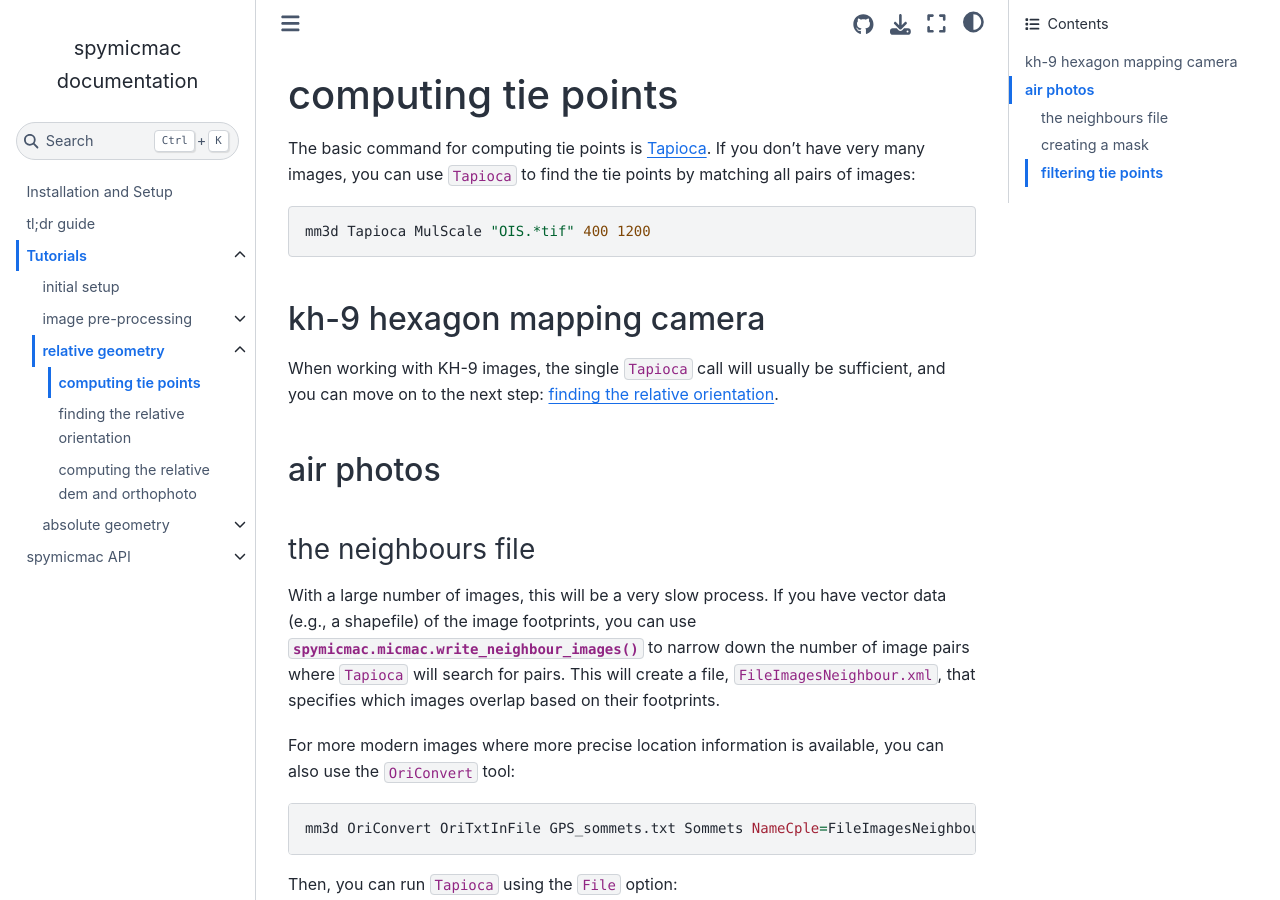
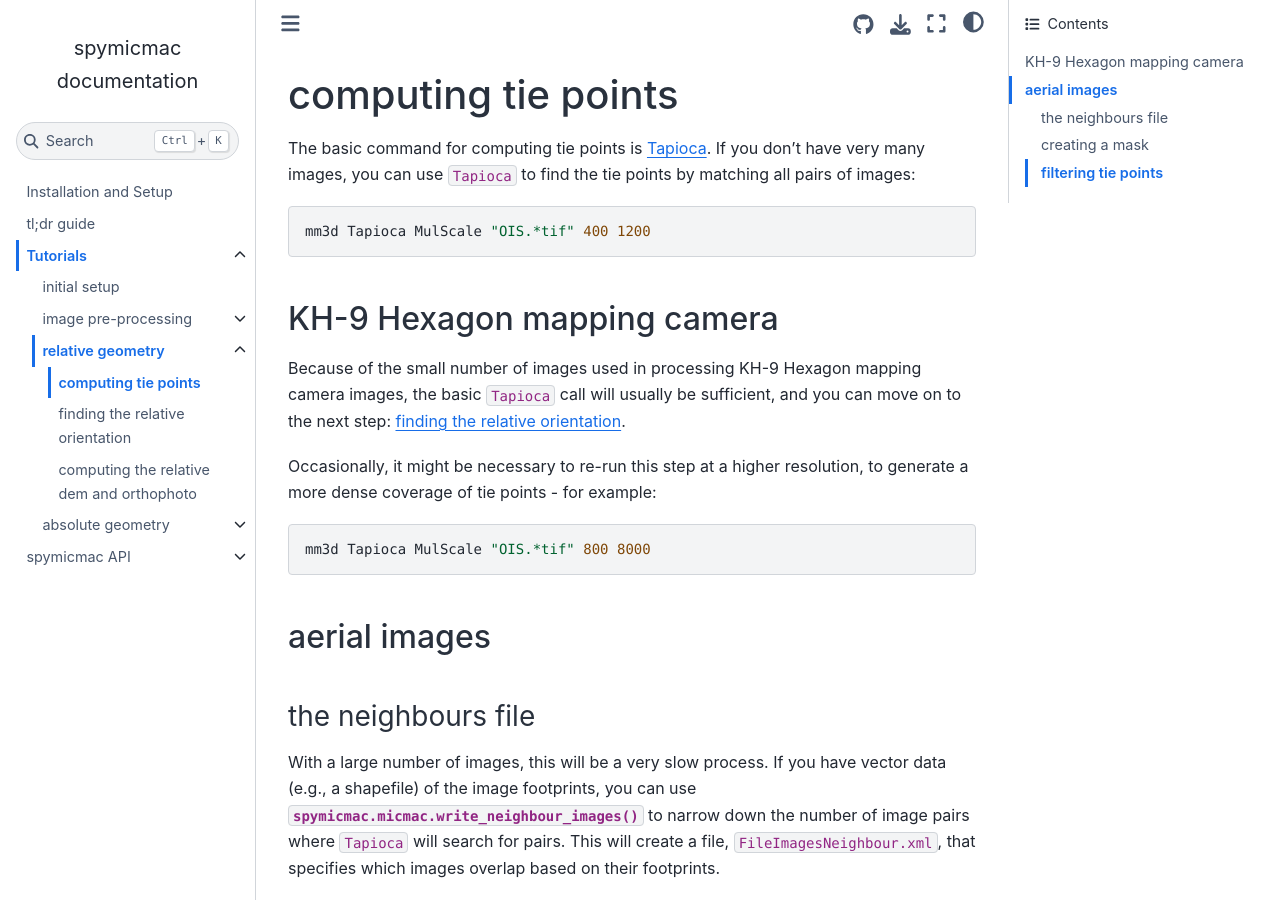
Before and after one commit to iamdonovan/spymicmac, a Sphinx documentation site: the page built from doc/tutorials/relative/tapioca.rst, in a window 1280 px wide and 900 px high. Built offline with Sphinx 7.4.7 and the Sphinx Book theme 1.1.4, drawn with Linux system fonts in a browser that asks for light colours; the version number could not be read and is left out.

Commit message:
update intro to relative processing

```diff
--- a/doc/tutorials/relative/tapioca.rst
+++ b/doc/tutorials/relative/tapioca.rst
@@ -8,14 +8,21 @@ have very many images, you can use ``Tapioca`` to find the tie points by matchin
 
     mm3d Tapioca MulScale "OIS.*tif" 400 1200
 
-kh-9 hexagon mapping camera
+KH-9 Hexagon mapping camera
 -----------------------------
 
-When working with KH-9 images, the single ``Tapioca`` call will usually be sufficient, and you can move on to the
-next step: :doc:`tapas`.
+Because of the small number of images used in processing KH-9 Hexagon mapping camera images, the basic ``Tapioca`` call
+will usually be sufficient, and you can move on to the next step: :doc:`tapas`.
 
-air photos
------------
+Occasionally, it might be necessary to re-run this step at a higher resolution, to generate a more dense coverage
+of tie points - for example:
+
+.. code-block:: sh
+
+    mm3d Tapioca MulScale "OIS.*tif" 800 8000
+
+aerial images
+--------------
 
 the neighbours file
 .....................
```
Also changed, not shown: doc/tutorials/relative/index.rst (+9 -0 lines).
